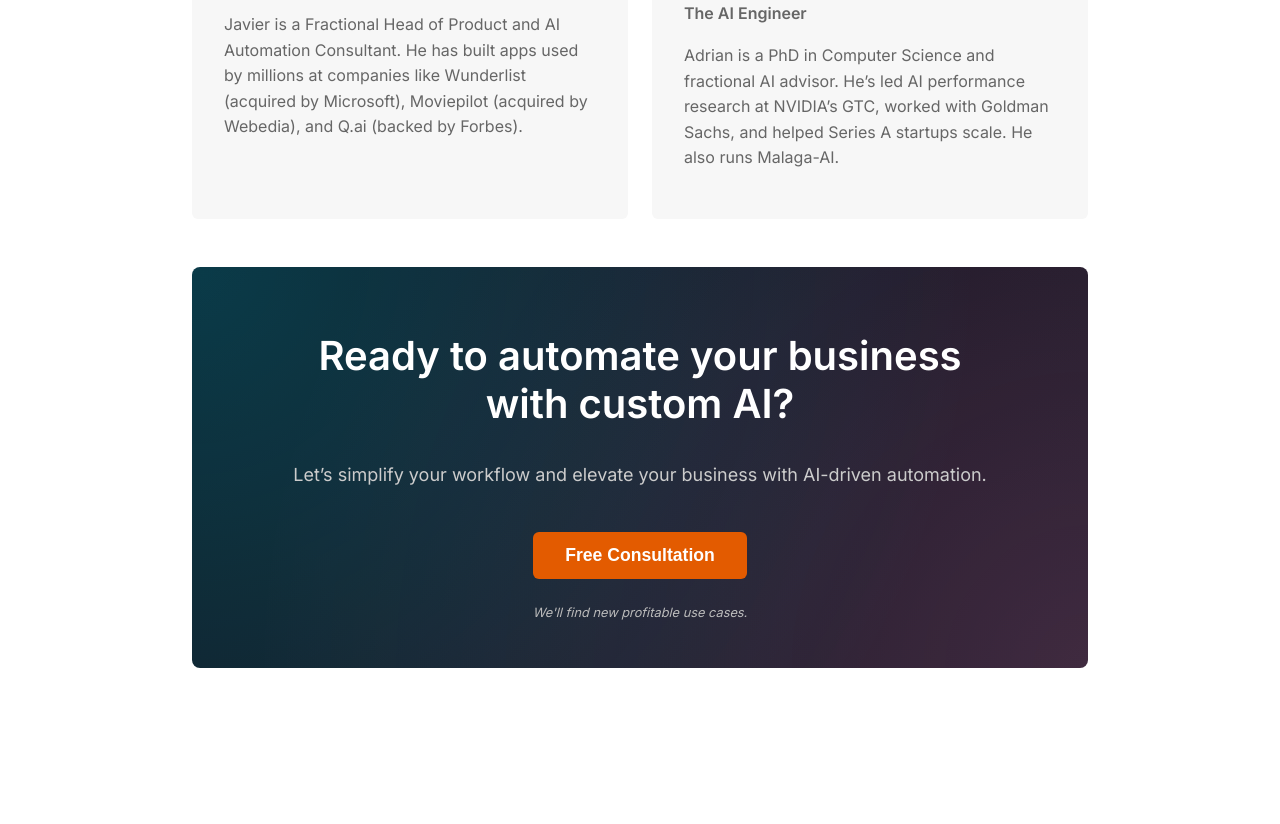
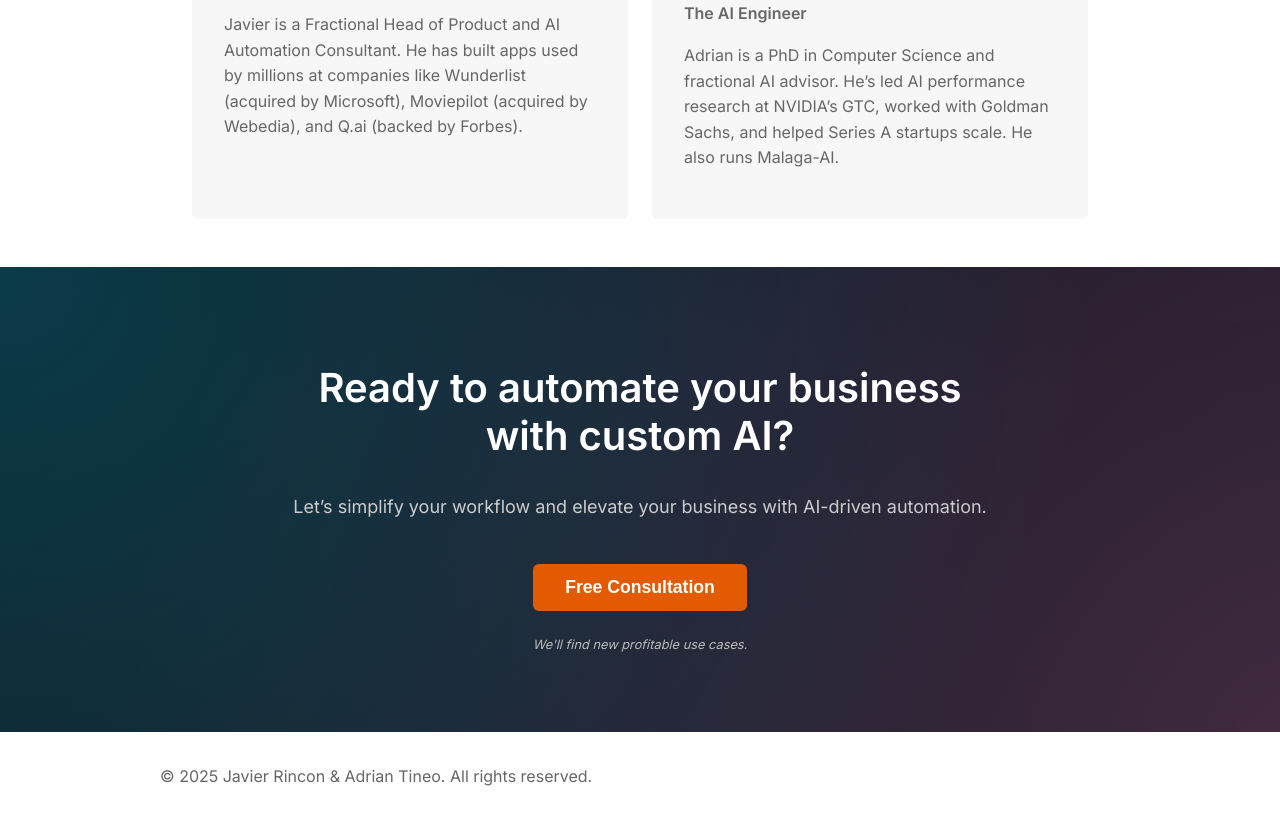
Before and after one commit to jrinconhanna/automation-agency, a website: page index.html in a window 1280 px wide. Shown: the part 3558-4382 px from the top of the page. Before the commit the page ends 4306 px from the top, so only its background shows below. Drawn offline with nearby package versions, Linux system fonts and the light colour scheme.

Commit message:
Latest deisng.

```diff
--- a/index.html
+++ b/index.html
@@ -80,5 +80,17 @@
 <script src="https://cdn.jsdelivr.net/npm/particles.js@2.0.0/particles.min.js"></script>
 <script src="particles-config.js"></script>
 
+<footer class="bg-gray-100 text-sm text-gray-600 py-8 mt-12">
+  <div class="max-w-6xl mx-auto px-6 flex flex-col md:flex-row justify-between items-center">
+    <p class="mb-4 md:mb-0">© 2025 Javier Rincon & Adrian Tineo. All rights reserved.</p>
+    <!--<div class="flex space-x-4">
+      <a href="/privacy" class="hover:underline">Privacy Policy</a>
+      <a href="/terms" class="hover:underline">Terms of Service</a>
+      <a href="mailto:hello@yourdomain.com" class="hover:underline">Contact</a>
+    </div>-->
+  </div>
+</footer>
+
+
 </body>
 </html>
--- a/style.css
+++ b/style.css
@@ -19,7 +19,6 @@ body {
   justify-content: space-between;
   padding: 0.3rem 0;      /* Reduce vertical padding */
   margin-bottom: 0.5rem; /* Add this for more space below nav */
-
 }
 
   .nav-logo img {
@@ -74,30 +73,26 @@ body {
 
 
 .bottom {
-  text-align: center;
-  background:
-  radial-gradient(circle at top left, rgba(0, 240, 255, 0.2) 0%, transparent 80%),
-  radial-gradient(circle at bottom right, rgba(255, 110, 199, 0.15) 0%, transparent 85%),
-  linear-gradient(135deg, #0c0e1b 0%, #1e1e28 100%);
-  padding: 2rem;
-  margin-top: 3rem;
-  margin-bottom: 4rem;
-  border-radius: 8px;
-}
-
-/*
-.bottom {
-  text-align: center;
   width: 100vw;
   position: relative;
   left: 50%;
   right: 50%;
   margin-left: -50vw;
   margin-right: -50vw;
-  padding: 2rem;
+  text-align: center;
+  background:
+  radial-gradient(circle at top left, rgba(0, 240, 255, 0.2) 0%, transparent 80%),
+  radial-gradient(circle at bottom right, rgba(255, 110, 199, 0.15) 0%, transparent 85%),
+  linear-gradient(135deg, #0c0e1b 0%, #1e1e28 100%);
+  padding: 4rem 0;
   margin-top: 3rem;
-  margin-bottom: 4rem;
-} */
+  color: white;
+}
+
+footer {
+  margin-top: 2rem;     /* Space above footer */
+  margin-bottom: 2rem;  /* Space below footer */
+}
 
 /* Headlines*/
 
```
Also changed, not shown: Images/Logo.png, Images/Waiting/Discarded/Problem1b.png (renamed from Images/Discarded/Problem1b.png), Images/Waiting/Discarded/Solution1 copy.png (renamed from Images/Discarded/Solution1 copy.png), Images/Waiting/Discarded/Solution1.png (renamed from Images/Discarded/Solution1.png), Images/Waiting/Discarded/Solution2.png (renamed from Images/Discarded/Solution2.png), Images/Waiting/Logo.png (added), 3 other files.
